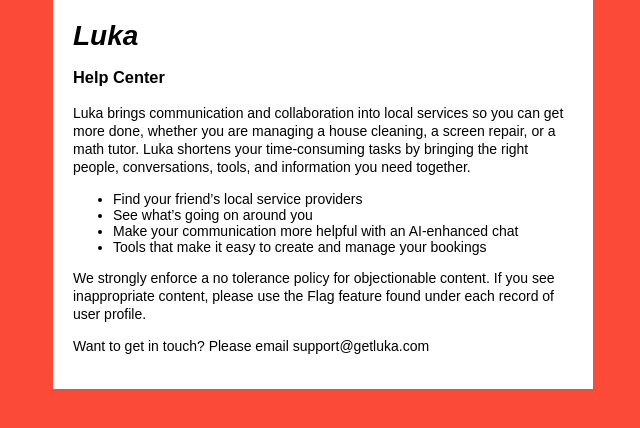
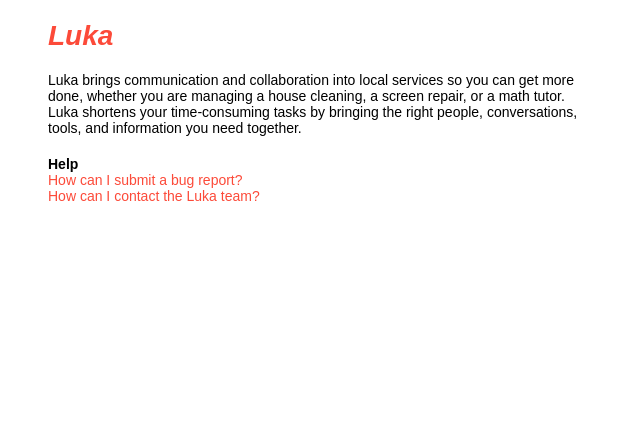
Before and after one commit to jamesloper/help.getluka.com, a Jekyll site: the page built from index.md, in a window 1280 px wide. Shown: the top 428 px of the page, without its empty margins (317-957 px from the left). Built offline with Jekyll 4.4.1, drawn with Linux system fonts in a browser that asks for light colours.

Commit message:
added posts

```diff
--- a/_config.yml
+++ b/_config.yml
@@ -14,3 +14,5 @@ gems:
 exclude:
   - Gemfile
   - Gemfile.lock
+
+permalink: /:categories/:title
--- a/_layouts/default.html
+++ b/_layouts/default.html
@@ -9,7 +9,7 @@
 
 <body>
 
-<h1>Luka</h1>
+<h1><a href="/">Luka</a></h1>
 
 {{content}}
 
--- a/_layouts/home.html
+++ b/_layouts/home.html
@@ -2,15 +2,19 @@
 layout: default
 ---
 
-{% for node in site.posts %}
-<h3><a href="{{node.url}}">{{node.title}}</a></h3>
 <article>
+{{content}}
+</article>
 
-{{node.content}}
-
-<div class="author">Posted on {{page.date | date: "%B %-d, %Y"}}</div>
-
-</article>
+{% for category in site.categories %}
+<h4>{{category | first | capitalize}}</h4>
+<ul class="list">
+{% for posts in category %}
+{% for post in posts %}
+{% if post.title %}
+	<li><a href="{{post.url}}">{{post.title}}</a></li>
+{% endif %}
 {% endfor %}
-
-{{content}}
+{% endfor %}
+</ul>
+{% endfor %}
--- a/_layouts/post.html
+++ b/_layouts/post.html
@@ -2,9 +2,8 @@
 layout: default
 ---
 
+<h3>{{page.title}}</h3>
 <article>
-
 {{content}}
-
 <div class="author">Posted on {{page.date | date: "%B %-d, %Y"}}</div>
 </article>
--- /dev/null
+++ b/_posts/2017-06-21-how-can-i-submit-a-bug-report.md
@@ -0,0 +1,7 @@
+---
+layout: post
+title: How can I submit a bug report?
+categories: help
+---
+
+Please submit bugs to support@luka.com
--- a/assets/styles.css
+++ b/assets/styles.css
@@ -1,7 +1,16 @@
-html {background:#FC4A39;}
-body {max-width:500px; margin:0 auto; padding:20px; background:#fff; font-family:sans-serif; font-size:14px;}
-h1 {font-size:28px; margin:0; font-style:italic;}
-p {line-height:1.3em;}
-.author {color:#999; font-size:12px;}
-.red {color:red;}
-.grey {color:grey;}
+/* html {background:#FC4A39;} */
+* {margin:0;}
+body {max-width:550px; margin:0 auto; padding:20px; background:#fff; font-family:sans-serif; font-size:14px;}
+p {margin-bottom:20px;}
+a {color:#FC4A39; text-decoration:none; transition:color .5s;}
+a:hover {color:#666;}
+h1 {font-size:28px; margin-bottom:20px; font-style:italic;}
+h3 {margin-bottom:10px;}
+
+.author {font-size:11px;}
+
+.list {padding:0; list-style-type:none;}
+
+
+blockquote {padding:10px; background:#F5F7F9; margin:0; margin-bottom:20px; font-size:13px; border-radius:2px; border-left:2px solid #FC4A39;}
+blockquote p {margin:0;}
--- a/index.md
+++ b/index.md
@@ -1,16 +1,7 @@
 ---
-layout: page
+layout: home
 title: Help Center
 permalink: /
 ---
 
 Luka brings communication and collaboration into local services so you can get more done, whether you are managing a house cleaning, a screen repair, or a math tutor. Luka shortens your time-consuming tasks by bringing the right people, conversations, tools, and information you need together.
-
-- Find your friend's local service providers
-- See what's going on around you
-- Make your communication more helpful with an AI-enhanced chat
-- Tools that make it easy to create and manage your bookings
-
-We strongly enforce a no tolerance policy for objectionable content. If you see inappropriate content, please use the Flag feature found under each record of user profile.
-
-Want to get in touch? Please email support@getluka.com
```
Also changed, not shown: _posts/2017-06-21-how-can-i-contact-the-luka-team.md (added, +9 -0 lines).
